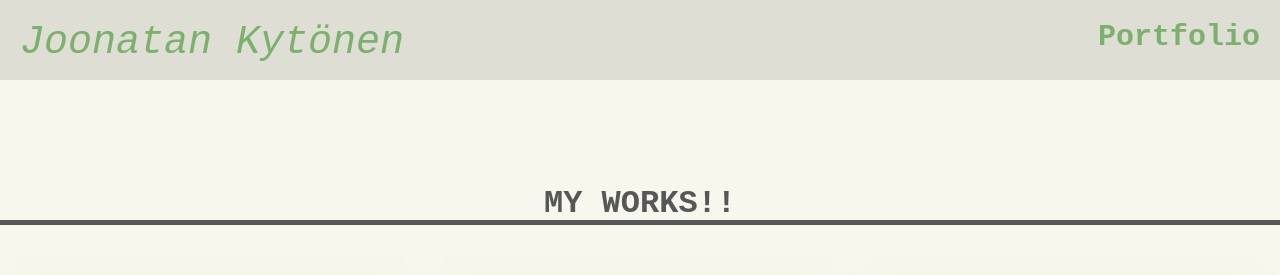
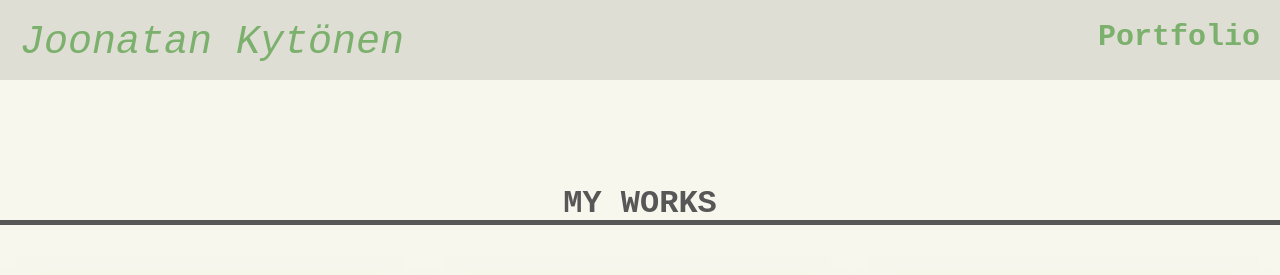
Before and after one commit to John-Corn/John-Corn.github.io, a plain HTML site: page index.html in a window 1280 px wide. Shown: the top 275 px of the page. Drawn offline with Linux system fonts and the light colour scheme.

Commit message:
changes made

```diff
--- a/index.html
+++ b/index.html
@@ -26,7 +26,7 @@
     <div class="kotelo">
         <p class="line"></p>
         <h1>
-            MY WORKS!!
+            MY WORKS
         </h1>
     </div>
 
```
